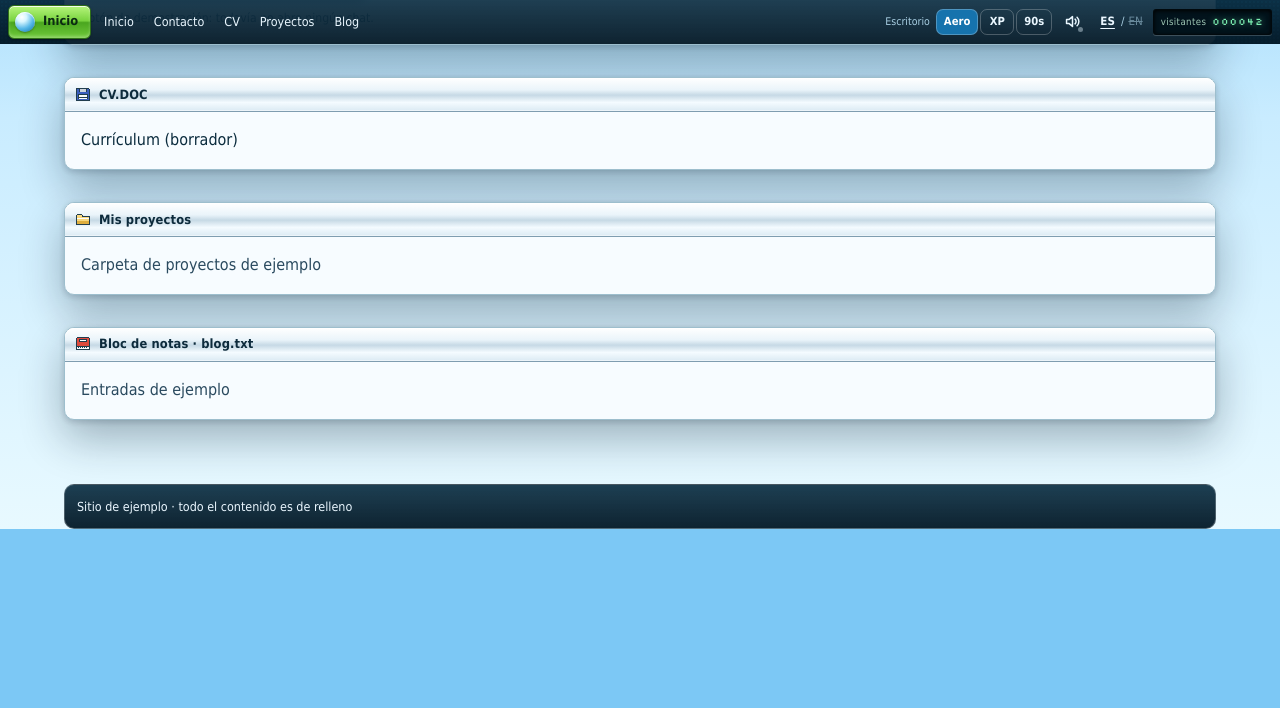
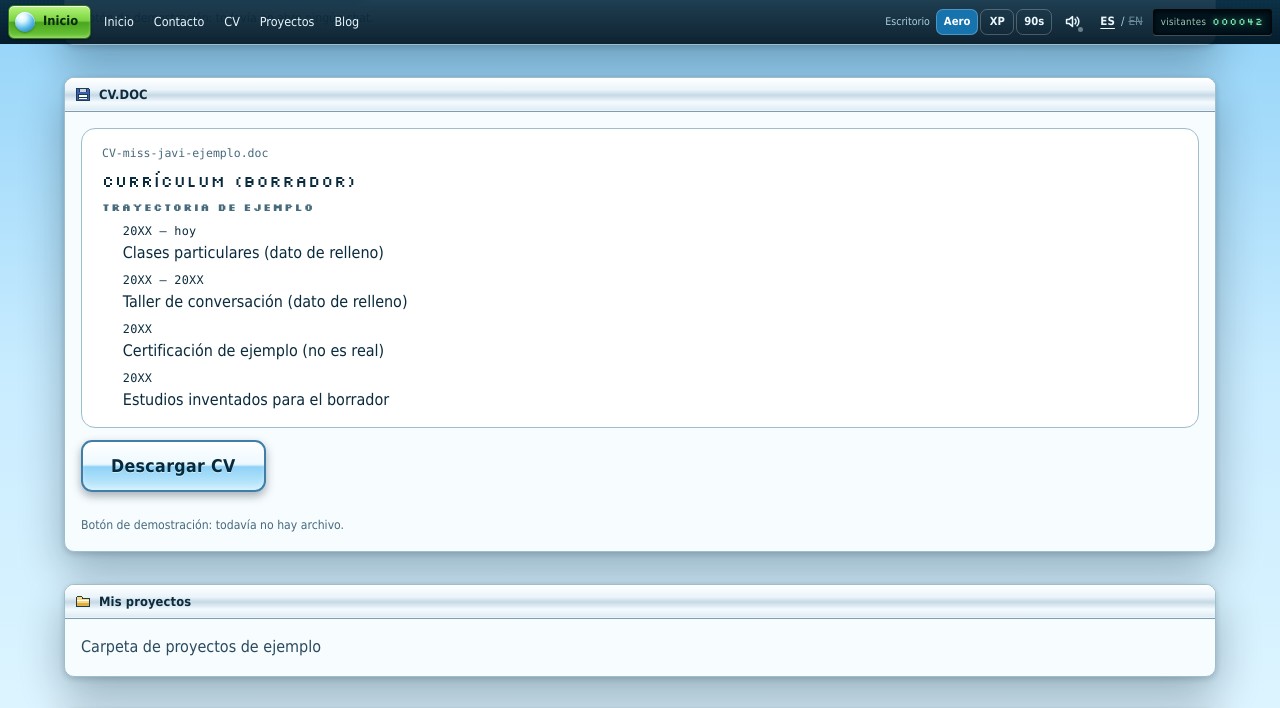
Before and after one commit to Vicenthresh/teacher-landing, an Astro site: page / in a window 1280 px wide. Shown: the part 756-1464 px from the top of the page. Before the commit the page ends 1285 px from the top, so only its background shows below. Built offline with nearby package versions, Linux system fonts and the light colour scheme; Astro itself is replaced by a stand-in of ours.

Commit message:
teacher-landing: add the CV document window
T4 of SESSION.md: CV.DOC sheet on the audited card pair, the
placeholder timeline as an ordered list, and a demo download
button with no file behind it. The demo note class is now
shared with the contact section.

Hub: [[Teacher Landing]]
Agent: opencode
Model: glm-5.3

```diff
--- a/src/components/sections/Contact.astro
+++ b/src/components/sections/Contact.astro
@@ -21,5 +21,5 @@ const { contact } = home;
   <p class="cluster contact__ctas">
     <a class="btn btn--mega" href="#" data-demo>{contact.cta}</a>
   </p>
-  <p class="contact__note">{contact.ctaNote}</p>
+  <p class="demo-note">{contact.ctaNote}</p>
 </Window>
--- a/src/components/sections/Cv.astro
+++ b/src/components/sections/Cv.astro
@@ -6,5 +6,23 @@ const { cv } = home;
 ---
 
 <Window id={cv.id} title={cv.windowTitle} icon="px-floppy" class="cv">
-  <p>{cv.heading}</p>
+  <div class="cv__doc">
+    <p class="cv__file mono">{cv.fileName}</p>
+    <h3 class="display cv__heading">{cv.heading}</h3>
+    <p class="eyebrow">{cv.timelineLabel}</p>
+    <ol class="cv__timeline">
+      {
+        cv.timeline.map((entry) => (
+          <li>
+            <span class="cv__when mono">{entry.when}</span>
+            <span class="cv__what">{entry.what}</span>
+          </li>
+        ))
+      }
+    </ol>
+  </div>
+  <p class="cluster">
+    <a class="btn btn--mega" href="#" data-demo>{cv.download}</a>
+  </p>
+  <p class="demo-note">{cv.downloadNote}</p>
 </Window>
--- a/src/styles/base.css
+++ b/src/styles/base.css
@@ -2309,8 +2309,58 @@ strong {
   margin: 0;
 }
 
-.contact__note {
+.demo-note {
   margin: 0;
   font-size: 0.76rem;
   color: var(--ink-mute);
 }
+
+/* ----------------------------------------------------------- home: cv */
+/* Document-style sheet on the audited --card-* pair. No file behind the
+   download button: a[data-demo] is prevented in desktop.js. */
+
+.cv .window__body {
+  display: grid;
+  gap: var(--space-3);
+}
+
+.cv__doc {
+  padding: var(--space-4) var(--space-5);
+  color: var(--card-ink);
+  background: var(--card-bg);
+  border: 1px solid var(--panel-edge);
+  border-radius: var(--radius-panel);
+}
+
+.cv__file {
+  margin: 0 0 var(--space-2);
+  font-size: 0.72rem;
+  color: var(--ink-mute);
+}
+
+.cv__heading {
+  margin: 0 0 var(--space-2);
+  font-size: 1rem;
+}
+
+.cv__doc .eyebrow {
+  margin: 0 0 var(--space-2);
+}
+
+.cv__timeline {
+  display: grid;
+  gap: var(--space-2);
+  margin: 0;
+  padding-left: 1.3rem;
+}
+
+.cv__timeline li {
+  display: grid;
+  gap: 2px;
+  line-height: 1.4;
+}
+
+.cv__when {
+  font-size: 0.74rem;
+  letter-spacing: 0.02em;
+}
```
Also changed, not shown: SESSION.md (+1 -1 lines).
